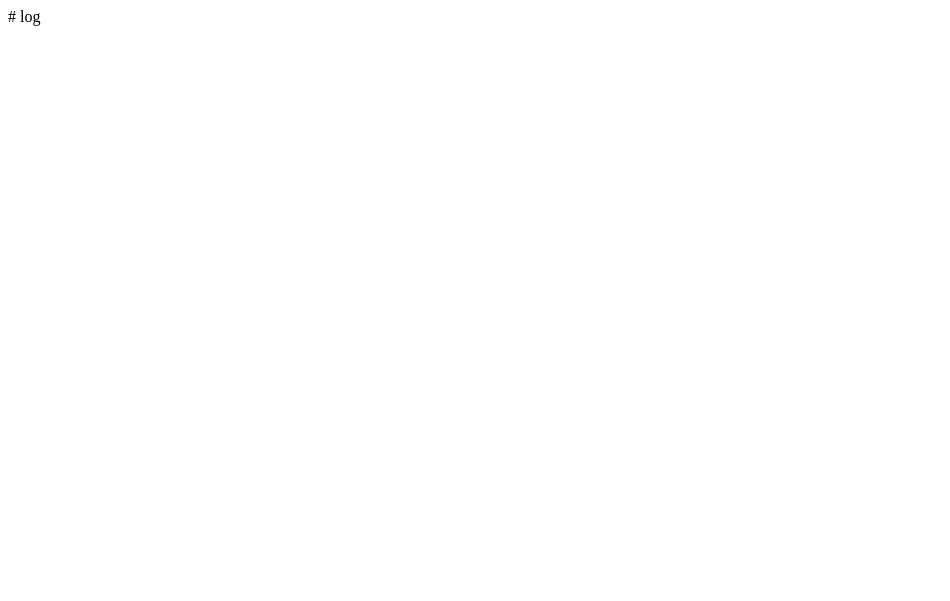
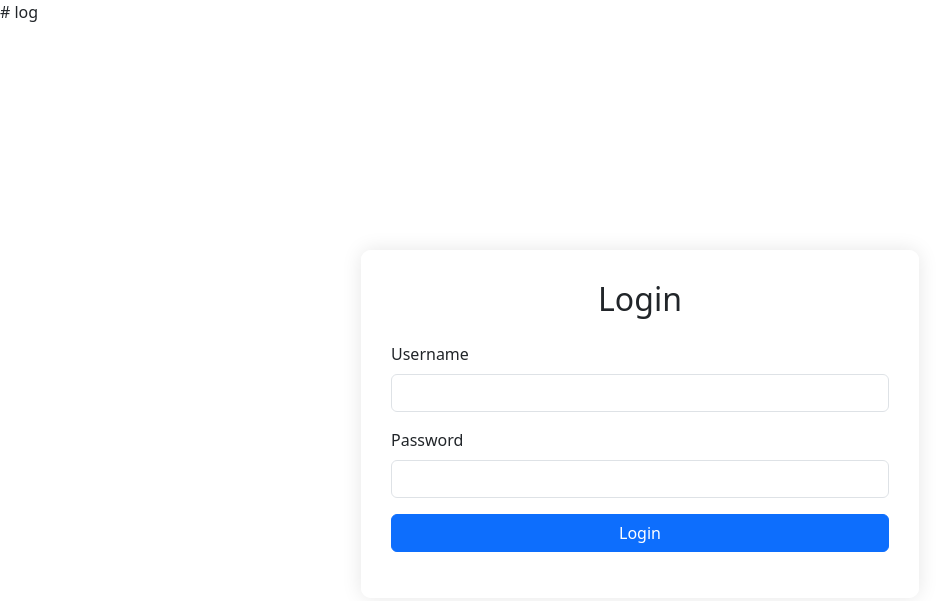
Before and after one commit to Gelu65/log, a plain HTML site: page index.html in a window 1280 px wide. Shown: the whole page, without its empty margins (0-950 px from the left). Drawn offline with nearby package versions, Linux system fonts and the light colour scheme.

Commit message:
Update index.html

```diff
--- a/index.html
+++ b/index.html
@@ -1 +1,135 @@
 # log
+<!DOCTYPE html>
+<html lang="en">
+<head>
+    <meta charset="UTF-8">
+    <meta name="viewport" content="width=device-width, initial-scale=1.0">
+    <title>Login</title>
+    <link href="https://cdn.jsdelivr.net/npm/bootstrap@5.3.0/dist/css/bootstrap.min.css" rel="stylesheet">
+    <style>
+        body {
+            margin: 0;
+            overflow: hidden; /* Hide scrollbars for canvas effect */
+        }
+        #backgroundCanvas {
+            position: fixed;
+            top: 0;
+            left: 0;
+            width: 100%;
+            height: 100%;
+            z-index: -1; /* Place canvas behind content */
+        }
+        .login-container {
+            background-color: rgba(255, 255, 255, 0.8); /* Semi-transparent white background */
+            padding: 30px;
+            border-radius: 10px;
+            box-shadow: 0 0 20px rgba(0, 0, 0, 0.1);
+        }
+    </style>
+</head>
+<body>
+    <canvas id="backgroundCanvas"></canvas>
+
+    <div class="container d-flex justify-content-center align-items-center vh-100">
+        <div class="login-container col-md-6">
+            <h2 class="text-center mb-4">Login</h2>
+            <form id="loginForm">
+                <div class="mb-3">
+                    <label for="username" class="form-label">Username</label>
+                    <input type="text" class="form-control" id="username" name="username" required>
+                </div>
+                <div class="mb-3">
+                    <label for="password" class="form-label">Password</label>
+                    <input type="password" class="form-control" id="password" name="password" required>
+                </div>
+                <div class="d-grid">
+                    <button type="submit" class="btn btn-primary">Login</button>
+                </div>
+                <div id="message" class="mt-3 text-center"></div>
+            </form>
+        </div>
+    </div>
+
+    <script>
+        const canvas = document.getElementById('backgroundCanvas');
+        const ctx = canvas.getContext('2d');
+        let width = window.innerWidth;
+        let height = window.innerHeight;
+        let particlesArray = [];
+        const numberOfParticles = 100;
+
+        canvas.width = width;
+        canvas.height = height;
+
+        class Particle {
+            constructor() {
+                this.x = Math.random() * width;
+                this.y = Math.random() * height;
+                this.size = Math.random() * 5 + 1;
+                this.speedX = Math.random() * 3 - 1.5;
+                this.speedY = Math.random() * 3 - 1.5;
+            }
+            update() {
+                this.x += this.speedX;
+                this.y += this.speedY;
+                if (this.x < 0 || this.x > width || this.y < 0 || this.y > height) {
+                    this.x = Math.random() * width;
+                    this.y = Math.random() * height;
+                }
+                this.draw();
+            }
+            draw() {
+                ctx.fillStyle = 'rgba(255, 255, 255, 0.6)';
+                ctx.beginPath();
+                ctx.arc(this.x, this.y, this.size, 0, Math.PI * 2);
+                ctx.closePath();
+                ctx.fill();
+            }
+        }
+
+        function init() {
+            particlesArray = [];
+            for (let i = 0; i < numberOfParticles; i++) {
+                particlesArray.push(new Particle());
+            }
+        }
+
+        function animate() {
+            ctx.clearRect(0, 0, width, height);
+            particlesArray.forEach(particle => particle.update());
+            requestAnimationFrame(animate);
+        }
+
+        window.addEventListener('resize', () => {
+            width = window.innerWidth;
+            height = window.innerHeight;
+            canvas.width = width;
+            canvas.height = height;
+            init();
+        });
+
+        init();
+        animate();
+
+        document.getElementById('loginForm').addEventListener('submit', function(event) {
+            event.preventDefault(); // Prevent default form submission
+            const username = document.getElementById('username').value;
+            const password = document.getElementById('password').value;
+            const messageDiv = document.getElementById('message');
+
+            // In a real application, you would send this data to a server for verification.
+            // For this example, we'll just simulate a login.
+            if (username === 'user' && password === 'password') {
+                messageDiv.textContent = 'Login successful!';
+                messageDiv.className = 'mt-3 text-center text-success';
+            } else {
+                messageDiv.textContent = 'Invalid username or password.';
+                messageDiv.className = 'mt-3 text-center text-danger';
+            }
+
+            // Optionally clear the form after submission
+            document.getElementById('loginForm').reset();
+        });
+    </script>
+</body>
+</html>
```
